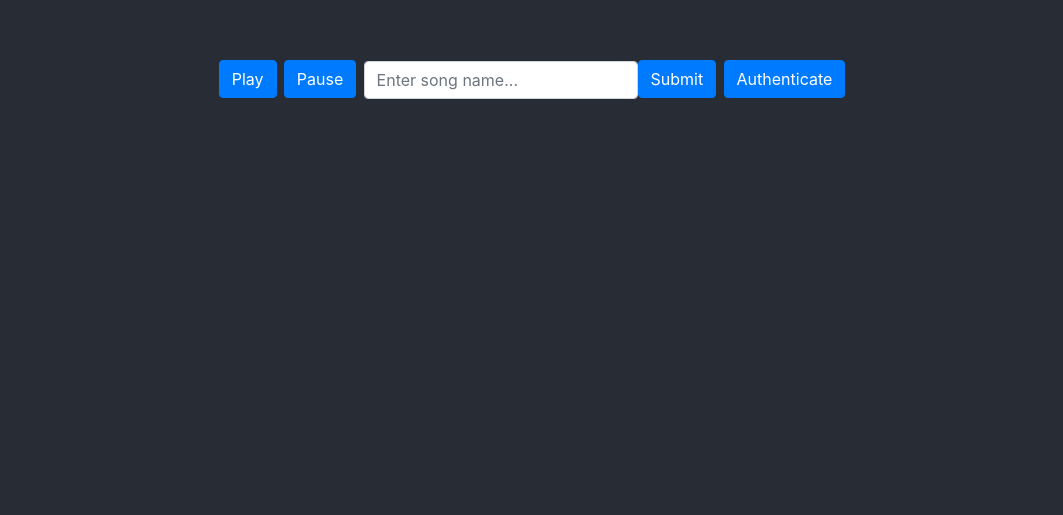
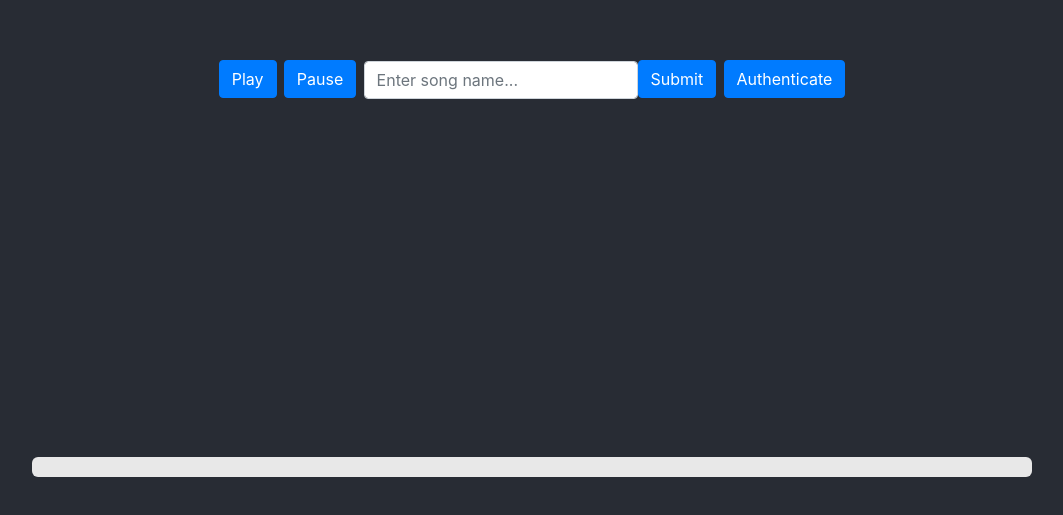
Before and after one commit to minsu3/Spotify-Player, a React (Create React App) app: page / in a window 1280 px wide. Shown: the part 273-788 px from the top of the page, without its empty margins (108-1171 px from the left). Built offline with nearby package versions, Linux system fonts and the light colour scheme; no server answers.

Commit message:
created component

```diff
--- a/src/App.css
+++ b/src/App.css
@@ -42,3 +42,15 @@
   display: flex;
   float: right;
 } */
+
+.list {
+  position: relative;
+  top: 30px;
+  background: #e8e8e8;
+  border-radius: 6px;
+  padding: 5px;
+  max-width: 1000px;
+  margin: auto;
+  width: 90%;
+  padding: 10px;
+}
--- a/src/App.js
+++ b/src/App.js
@@ -5,12 +5,20 @@ import Button from 'react-bootstrap/Button'
 import Form from "react-bootstrap/Form";
 import { authenticateClientside, searchItem, pause } from "./integrations/spotify.js";
 
+function List() {
+  const [searchResults, setSearchResults] = useState(null);
+
+  return (
+    <div className="list">
+      {setSearchResults}
+    </div>
+  )
+}
+
 function App() {
   const [currentSearchQuery, setCurrentSearchQuery] = useState({
     text: ''
   })
-
-  const [searchResults, setSearchResults] = useState(null)
 
   const play = () => {
     console.log('play.  Attempting to connect to backend; you should see something print after this')
@@ -55,6 +63,7 @@ function App() {
           Submit
         </Button>{" "}
       <Button variant="primary" onClick={authenticate}>Authenticate</Button>
+      <List />
       </div>
     </div>
   );
```
